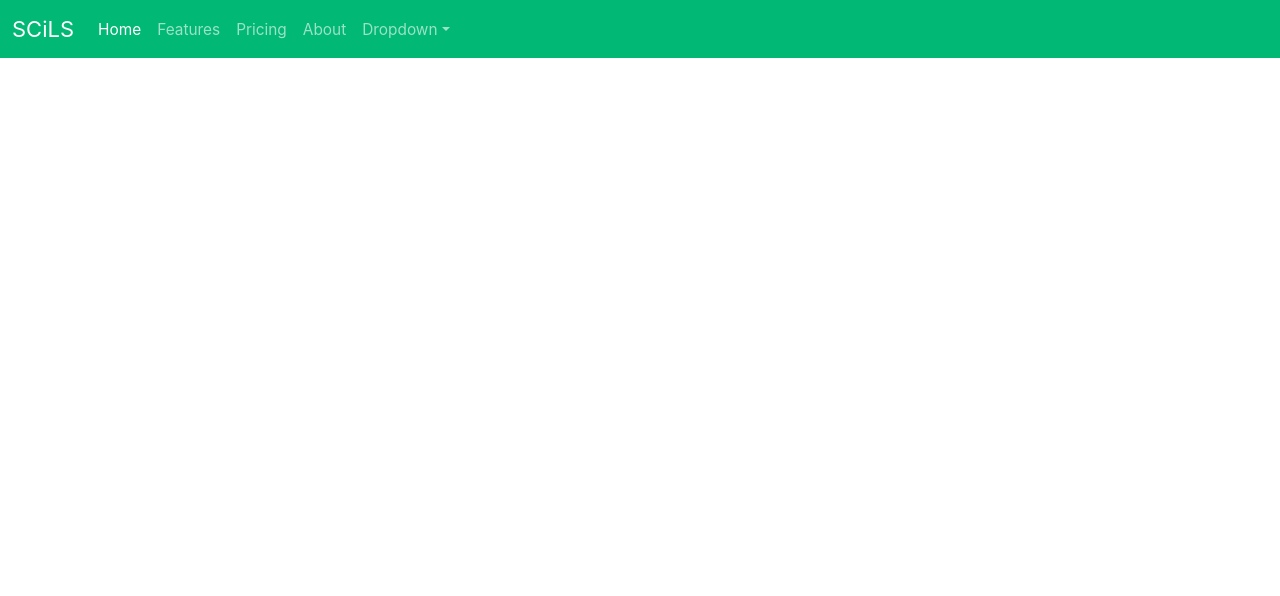
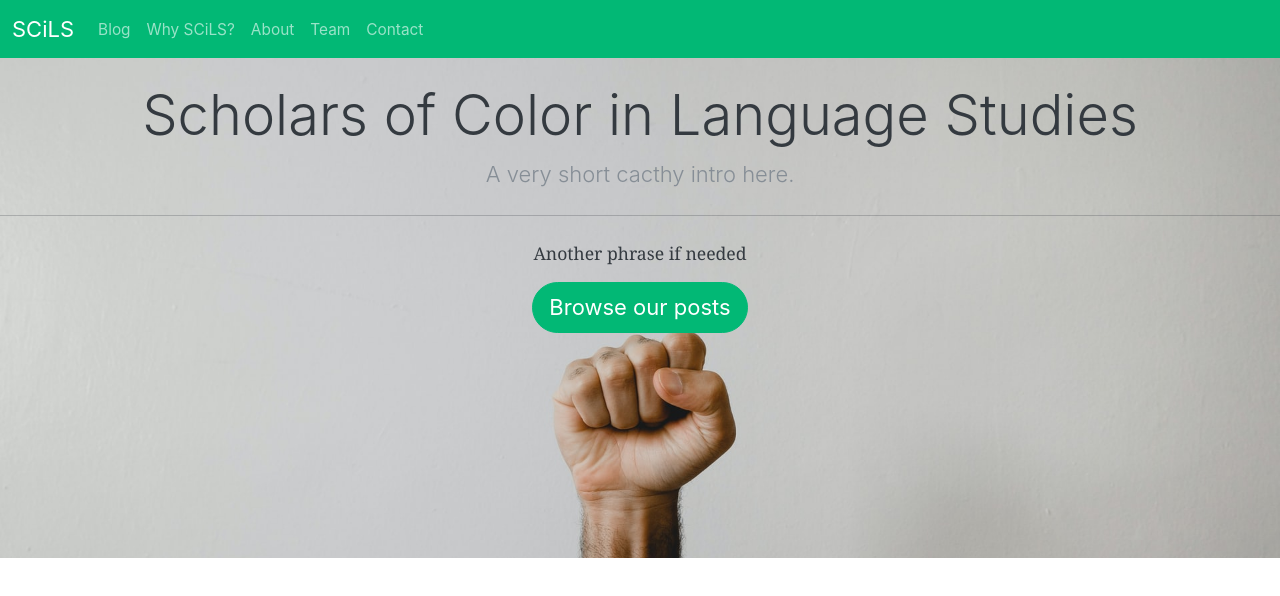
Before and after one commit to jhon-ran/scils, a plain HTML site: page index.html in a window 1280 px wide. Drawn offline with nearby package versions, Linux system fonts and the light colour scheme.

Commit message:
changde jumbo

```diff
--- a/css/style.css
+++ b/css/style.css
@@ -0,0 +1,12 @@
+
+
+.jumbotron {
+  height: 500px;
+  background-image:url("/img/main.jpg");
+  background-attachment: fixed;
+  background-position: center;
+  background-repeat: no-repeat;
+  background-size: cover;
+  /*color:black;*/
+  text-align: center;
+  }
--- a/index.html
+++ b/index.html
@@ -5,7 +5,7 @@
   <meta name="viewport" content="width=device-width, initial-scale=1.0">
   <!--Boostrap-->
   <link href="https://cdn.jsdelivr.net/npm/bootstrap@5.0.0/dist/css/bootstrap.min.css" rel="stylesheet" integrity="sha384-wEmeIV1mKuiNpC+IOBjI7aAzPcEZeedi5yW5f2yOq55WWLwNGmvvx4Um1vskeMj0" crossorigin="anonymous">
-  <!--Boostwatch theme-->
+  <!--Boostwatch theme: Litera-->
   <link rel="stylesheet" href="css/bootstrap.css">
   <!--Local CSS-->
 	<link rel="stylesheet" href="css/style.css">
@@ -26,34 +26,41 @@
     <div class="collapse navbar-collapse" id="navbarColor02">
       <ul class="navbar-nav me-auto">
         <li class="nav-item">
-          <a class="nav-link active" href="#">Home
-            <span class="visually-hidden">(current)</span>
-          </a>
+          <a class="nav-link" href="#">Blog</a>
         </li>
         <li class="nav-item">
-          <a class="nav-link" href="#">Features</a>
-        </li>
-        <li class="nav-item">
-          <a class="nav-link" href="#">Pricing</a>
+          <a class="nav-link" href="#">Why SCiLS?</a>
         </li>
         <li class="nav-item">
           <a class="nav-link" href="#">About</a>
         </li>
-        <li class="nav-item dropdown">
-          <a class="nav-link dropdown-toggle" data-bs-toggle="dropdown" href="#" role="button" aria-haspopup="true" aria-expanded="false">Dropdown</a>
-          <div class="dropdown-menu">
-            <a class="dropdown-item" href="#">Action</a>
-            <a class="dropdown-item" href="#">Another action</a>
-            <a class="dropdown-item" href="#">Something else here</a>
-            <div class="dropdown-divider"></div>
-            <a class="dropdown-item" href="#">Separated link</a>
-          </div>
+        <li class="nav-item">
+          <a class="nav-link" href="#">Team</a>
+        </li>
+        <li class="nav-item">
+          <a class="nav-link" href="#">Contact</a>
         </li>
       </ul>
     </div>
   </div>
 </nav>
 <!-- END NAV -->
+
+<!-- JUMBOTRON -->
+<div class="jumbotron">
+  <h1 class="display-4 pt-4">Scholars of Color in Language Studies</h1>
+  <p class="lead">A very short cacthy intro here.</p>
+  <hr class="my-4">
+  <p>Another phrase if needed</p>
+  <p class="lead">
+    <a class="btn btn-success btn-lg" href="#" role="button">Browse our posts</a>
+  </p>
+</div>
+<!-- JUMBOTRON -->
+
+
+
+
 
 <!--JS-->
 <script src="https://cdn.jsdelivr.net/npm/@popperjs/core@2.9.2/dist/umd/popper.min.js" integrity="sha384-IQsoLXl5PILFhosVNubq5LC7Qb9DXgDA9i+tQ8Zj3iwWAwPtgFTxbJ8NT4GN1R8p" crossorigin="anonymous"></script>
```
Also changed, not shown: img/main.jpg (added).
